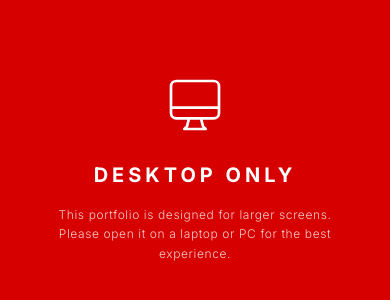
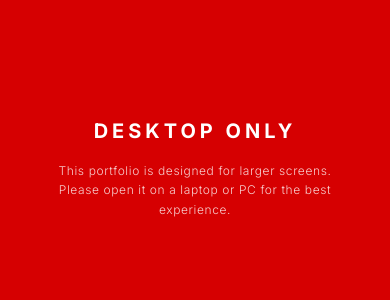
Before and after one commit to saransid23/v_folio, a Next.js app: page / in a window 390 px wide. Shown: the part 254-554 px from the top of the page. Built offline with nearby package versions, Linux system fonts and the light colour scheme.

Commit message:
style: Remove laptop icon from mobile blocker

```diff
--- a/app/AppLayout.tsx
+++ b/app/AppLayout.tsx
@@ -75,21 +75,6 @@ export default function AppLayout({ children }: { children: React.ReactNode }) {
   if (isMobile) {
     return (
       <div className="fixed inset-0 z-[9999] flex flex-col items-center justify-center bg-[#D60001] text-white px-6 text-center h-[100dvh] w-screen">
-        <div className="mb-6">
-          <svg
-            className="w-16 h-16 mx-auto text-white"
-            fill="none"
-            viewBox="0 0 24 24"
-            stroke="currentColor"
-          >
-            <path
-              strokeLinecap="round"
-              strokeLinejoin="round"
-              strokeWidth={1}
-              d="M9.75 17L9 20l-1 1h8l-1-1-.75-3M3 13h18M5 17h14a2 2 0 002-2V5a2 2 0 00-2-2H5a2 2 0 00-2 2v10a2 2 0 002 2z"
-            />
-          </svg>
-        </div>
         <h2 className="text-xl font-black uppercase tracking-[0.2em] mb-4">
           Desktop Only
         </h2>
```
